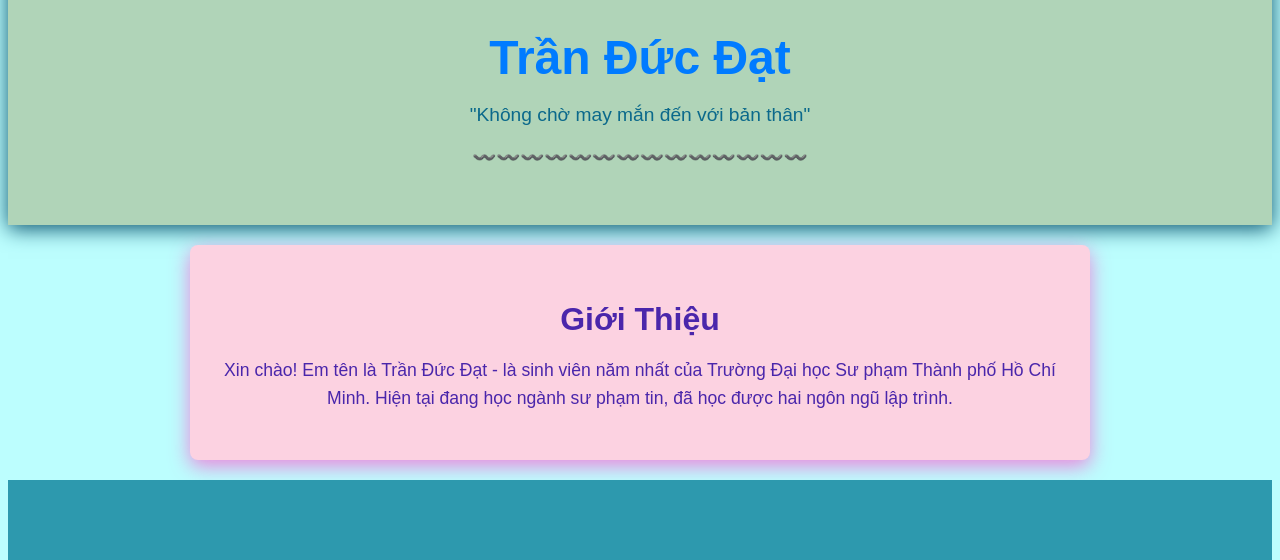
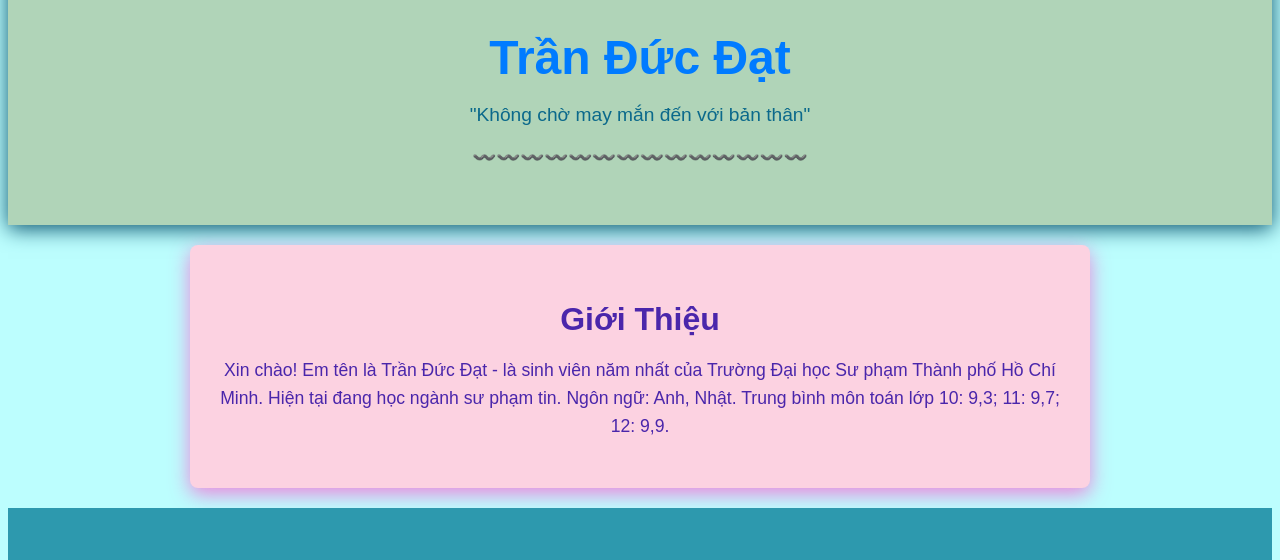
Before and after one commit to tranducdat-3121/tranduc_dat.github.io, a plain HTML site: page trang_ca_nhan.html in a window 1280 px wide. Shown: the part 115-675 px from the top of the page. Drawn offline with Linux system fonts and the light colour scheme.

Commit message:
Update trang_ca_nhan.html

```diff
--- a/trang_ca_nhan.html
+++ b/trang_ca_nhan.html
@@ -224,7 +224,9 @@
     <h2>Giới Thiệu</h2>
     <p>
 
-        Xin chào! Em tên là Trần Đức Đạt - là sinh viên năm nhất của Trường Đại học Sư phạm Thành phố Hồ Chí Minh. Hiện tại đang học ngành sư phạm tin, đã học được hai ngôn ngũ lập trình.
+        Xin chào! Em tên là Trần Đức Đạt - là sinh viên năm nhất của Trường Đại học Sư phạm Thành phố Hồ Chí Minh. Hiện tại đang học ngành sư phạm tin.
+        Ngôn ngữ: Anh, Nhật.
+        Trung bình môn toán lớp 10: 9,3; 11: 9,7; 12: 9,9.
     </p>
 </div>
 
```
